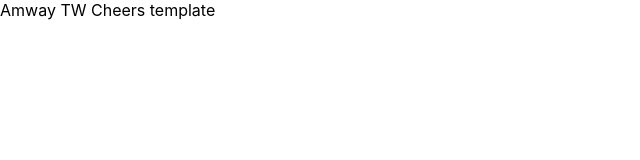
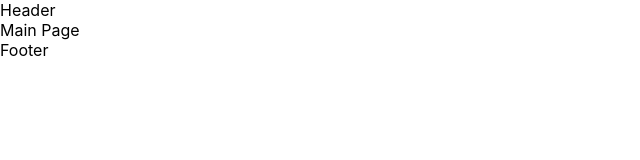
Before and after one commit to boruei-chen/amway-tw-cheers, a website: page index.html in a window 1280 px wide. Shown: the whole page, without its empty margins (0-640 px from the left). Drawn offline with Linux system fonts and the light colour scheme.

Commit message:
feat: 建立 Layout、Page 檔案

```diff
--- a/index.html
+++ b/index.html
@@ -8,8 +8,11 @@
   <link rel="stylesheet" href="src/assets/css/index.css">
   <!-- JavaScript file include -->
   <script type="text/javascript" src="src/app/core/js/common.js"></script>
+  <script type="text/javascript" src="src/app/features/main/main.js"></script>
 </head>
 <body>
-  Amway TW Cheers template
+  <header include-html="src/app/shared/layouts/header/header.html"></header>
+  <main include-html="src/app/features/main/main.html"></main>
+  <footer include-html="src/app/shared/layouts/footer/footer.html"></footer>
 </body>
 </html>
--- /dev/null
+++ b/src/app/features/main/main.html
@@ -0,0 +1 @@
+Main Page
--- /dev/null
+++ b/src/app/features/main/main.js
@@ -0,0 +1,3 @@
+document.addEventListener('DOMContentLoaded', function () {
+  includeHTML(function () {});
+});
--- /dev/null
+++ b/src/app/shared/layouts/footer/footer.html
@@ -0,0 +1 @@
+Footer
--- /dev/null
+++ b/src/app/shared/layouts/header/header.html
@@ -0,0 +1 @@
+Header
```
